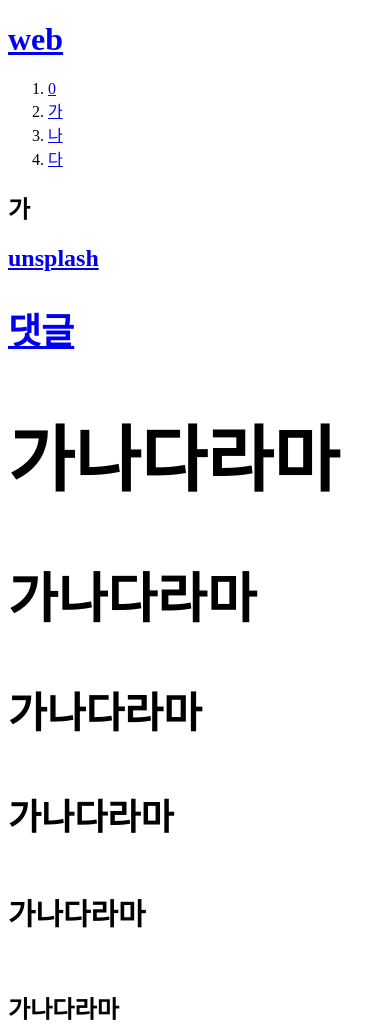
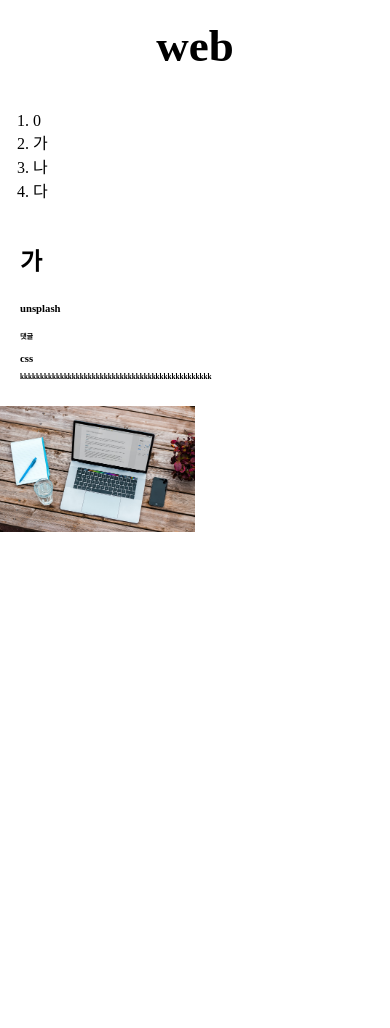
Before and after one commit to ohobey4/web1, a plain HTML site: page a.html in a window 390 px wide. Shown: the top 1028 px of the page. After the commit the page ends 844 px from the top, so only its background shows below. Drawn offline with Linux system fonts and the light colour scheme.

Commit message:
Add files via upload

```diff
--- a/a.html
+++ b/a.html
@@ -3,32 +3,25 @@
 <head>
   <title>HTML</title>
   <meta charset="utf-8">
+<link rel="stylesheet" href="style.css">
 </head>
 <body>
 <h1><a href="index.html">web</a></h1>
+<div id="grid">
   <ol>
     <li><a href="index.html">0</a></li>
     <li><a href="a.html">가</a></li>
     <li><a href="b.html">나</a></li>
     <li><a href="c.html">다</a></li>
   </ol>
-  <h2>가</h2>
-  <h2><a href="https://unsplash.com/">unsplash<a/><h2>
-  <h2><a href="https://unsplash.com/">댓글<a/><h2>
-  <h1>가나다라마</h1>
-  <h2>가나다라마</h2>
-  <h3>가나다라마</h3>
-  <h4>가나다라마</h4>
-  <h5>가나다라마</h5>
-  <h6>가나다라마</h6>
-
-  Example of
-  <br>text that is using
-  <br>the &lt;br&gt; tag to break
-  <br>a paragraph.
-  <p>This is first paragraph.</p>
-  <p>This is second paragraph.</p>
-  <p>This is third paragraph.</p>
+  <div id="article">
+    <h2>가</h2>
+    <h6><a href="https://unsplash.com/">unsplash<a/><h6>
+      <h6><a href="https://unsplash.com/">댓글<a/><h6>
+      <h2>css</h2>
+      <p>kkkkkkkkkkkkkkkkkkkkkkkkkkkkkkkkkkkkkkkkkkkkkkkk</p>
+    </div>
+</div>
   <img src="1.jpg" width="50%" >
 </body>
 </html>
--- /dev/null
+++ b/style.css
@@ -0,0 +1,44 @@
+body{
+  margin:0;
+}
+a {
+  color:black;
+  text-decoration: none;
+}
+
+  h1 {
+    font-size:45px;
+    text-align: center;
+    border-bottom:1px solid gray;
+    margin:0;
+    padding:20px;
+  }
+
+  ol{
+    border-right:1px solid gray;
+    width:100px;
+    margin:0;
+    padding:20px;
+
+  }
+  #grid{
+    display: grid;
+    grid-template-columns: 150px 1fr;
+  }
+  #grid ol{
+    padding-left:33px
+  }
+  #grid #article{
+    padding-left:20px;
+  }
+  @media(max-width:800px){
+    #grid{
+      display: block;
+    }
+      ol{
+        border-right:none
+      }
+      h1 {
+    border-bottom:none
+    }
+  }
```
Also changed, not shown: b.html (+10 -17 lines), box.html (added, +20 -0 lines), c.html (+10 -17 lines), grid.html (added, +22 -0 lines), index.html (+55 -17 lines), mediaquery.html (added, +23 -0 lines).
